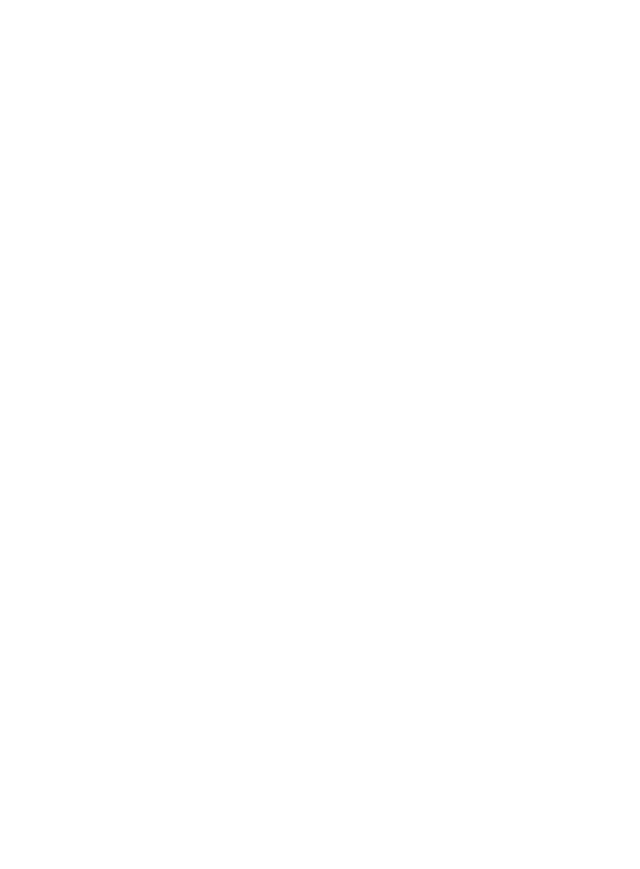
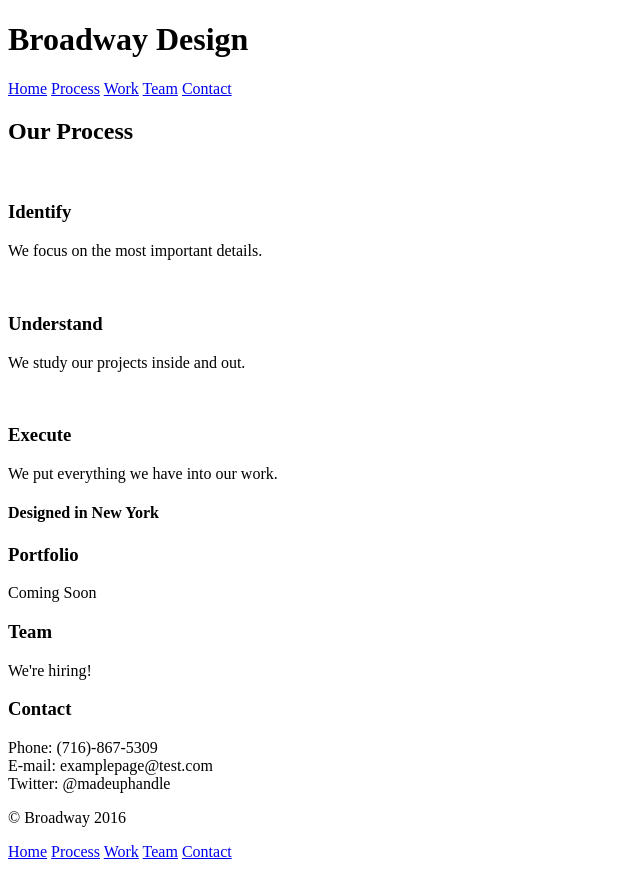
Before and after one commit to brettjaybrewster/broadway, a plain HTML site: page index.html in a window 1280 px wide. Shown: the whole page, without its empty margins (0-640 px from the left). Before the commit the page ends 800 px from the top, so only its background shows below. Drawn offline with Linux system fonts and the light colour scheme.

Commit message:
all HTML is added but no CSS has been incorporated

```diff
--- a/index.html
+++ b/index.html
@@ -7,5 +7,42 @@
     <link rel="stylesheet" type="text/css" href="css/main.css">
   </head>
   <body>
+    <div id="top">
+      <h1 id="home">Broadway Design</h1>
+      <a href="#home">Home</a>
+      <a href="#process">Process</a>
+      <a href="#work">Work</a>
+      <a href="#team">Team</a>
+      <a href="#contact">Contact</a>
+    </div>
+    <h2 id="process">Our Process</h2>
+    <img src="" alt="">
+    <h3>Identify</h3>
+    <p>We focus on the most important details.</p>
+    <img src="" alt="">
+    <h3>Understand</h3>
+    <p>We study our projects inside and out.</p>
+    <img src="" alt="">
+    <h3>Execute</h3>
+    <p>We put everything we have into our work.</p>
+    <div class="background-1">
+      <h4>Designed in New York</h4>
+    </div>
+    <h3 id="work">Portfolio</h3>
+    <p>Coming Soon</p>
+    <h3 id="team">Team</h3>
+    <p>We're hiring!</p>
+    <h3 id="contact">Contact</h3>
+    <p>Phone: (716)-867-5309<br>
+      E-mail: examplepage@test.com<br>
+      Twitter: @madeuphandle</p>
+    <div id="footer">
+      <p>© Broadway 2016</p>
+      <a href="#home">Home</a>
+      <a href="#process">Process</a>
+      <a href="#work">Work</a>
+      <a href="#team">Team</a>
+      <a href="#contact">Contact</a>
+    </div>
   </body>
 </html>
```
